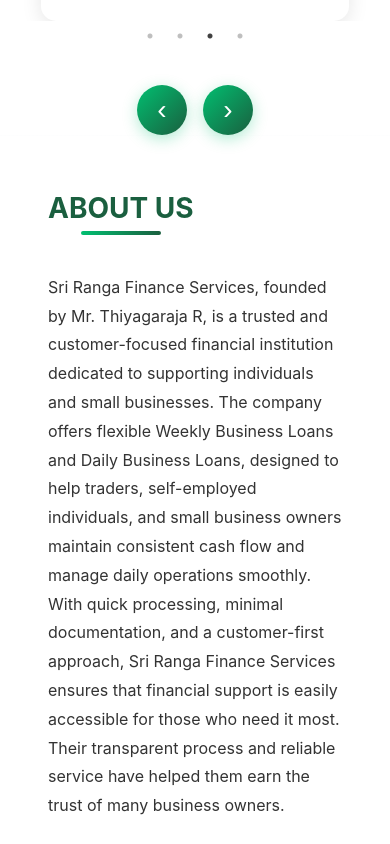
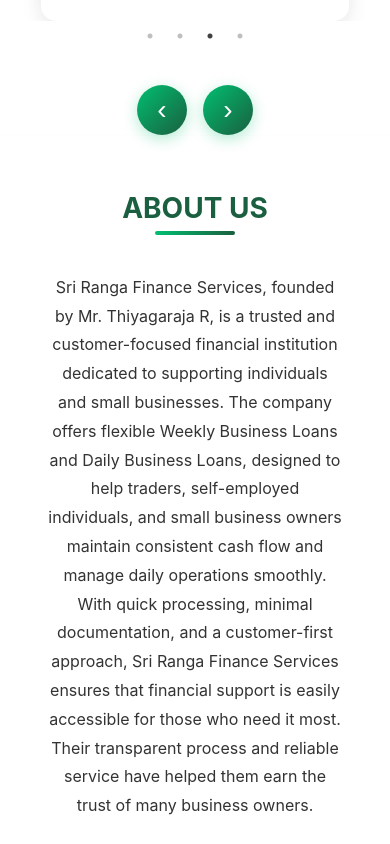
Before and after one commit to Hariharan-Raja-2003/SriRangaFinance, a React (Create React App) app: page / in a window 390 px wide. Shown: the part 1680-2524 px from the top of the page. Built offline with nearby package versions, Linux system fonts and the light colour scheme.

Commit message:
Update index.css

```diff
--- a/src/index.css
+++ b/src/index.css
@@ -361,6 +361,16 @@
   font-family: system-ui, -apple-system, BlinkMacSystemFont, 'Segoe UI', Roboto, Oxygen, Ubuntu, Cantarell, 'Open Sans', 'Helvetica Neue', sans-serif;
 
 }
+@media (max-width: 576px) {
+  .about {
+    padding-top: 20px;
+  }
+
+  .about-content {
+    text-align: center;
+  }
+}
+
 .footer-title {
   color: #fafafa;
   font-weight: 600;
```
